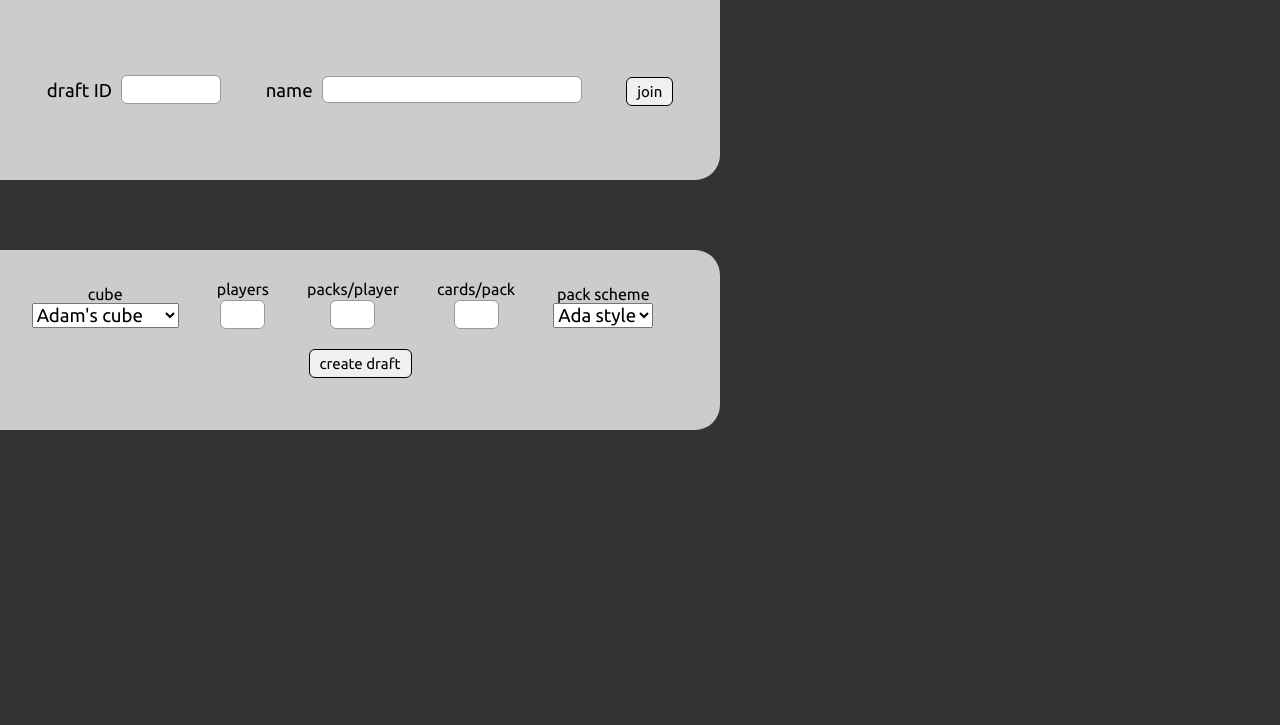
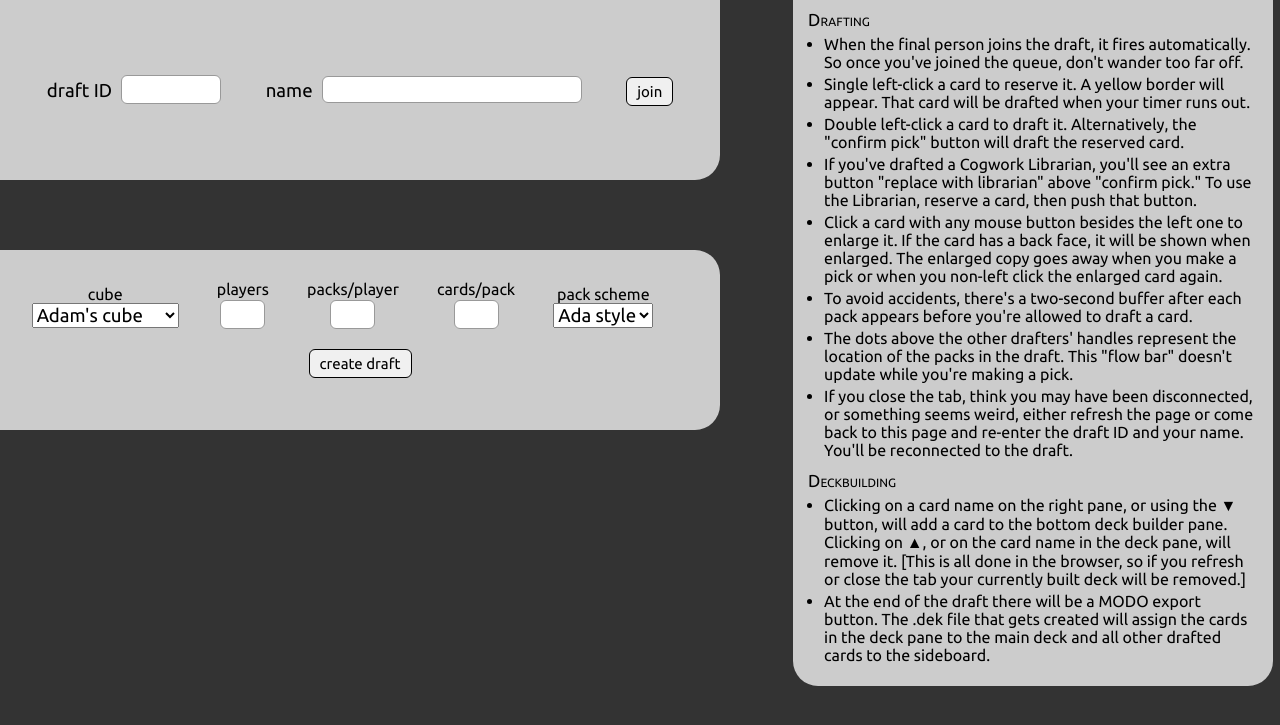
Before and after one commit to ajlvi/cube-draft, a Flask app: page /queue in a window 1280 px wide. Shown: the top 725 px of the page. Run offline with Flask 2, Linux system fonts and the light colour scheme.

Commit message:
Info added to queue page
Created a right div which had the information of our pinned tab.

```diff
--- a/app/static/css/cubedraft.css
+++ b/app/static/css/cubedraft.css
@@ -80,6 +80,14 @@ body {margin-left: 0; margin-top: 0 ; overflow-x: auto; overflow-y: auto}
 .zoomed-image { width : 275px; }
 
 /* for queue page */
+.queue-left-container {width : 720px ; display:inline-block ; vertical-align: top}
+.queue-right-container {width : 450px ; display:inline-block ; vertical-align: top; margin-left: 70px }
+
+.infoblock { width : 450px ; display : table; font-size : 12pt ; font-family: Ubuntu ; background : #CCCCCC ; border-radius: 0px 0px 25px 25px ; color : black ; padding: 10px 15px 10px 15px }
+.info-header { font-variant: small-caps ; font-size: 13pt }
+.infoblock > ul { padding: 0px 0px 0px 16px ; margin-top:6px; margin-bottom: 8px }
+.infoblock > ul > li {padding-bottom : 4px }
+
 .queueblock { height: 180px ; width : 720px ; display:table; text-align:center;
 	background : #CCCCCC ; border-radius: 0px 0px 25px 0px; font-family: Ubuntu ;
 	color:black ; font-size: 14pt }
--- a/app/templates/queue.html
+++ b/app/templates/queue.html
@@ -35,6 +35,7 @@ function validateForm() {
 {% endblock %}
 
 {% block content %}
+<div class="queue-left-container">
 <div class="queueblock">
 <!-- for joining a draft -->
 <form action='draftviewer' method="post">
@@ -81,4 +82,26 @@ function validateForm() {
 <div class="created-response">{{ draftcreated }}</div>
 
 </div>
+</div>
+<div class="queue-right-container">
+<div class="infoblock">
+<span class="info-header">Drafting</span>
+<ul>
+<li>When the final person joins the draft, it fires automatically. So once you've joined the queue, don't wander too far off.
+<li>Single left-click a card to reserve it. A yellow border will appear. That card will be drafted when your timer runs out.
+<li>Double left-click a card to draft it. Alternatively, the "confirm pick" button will draft the reserved card.
+<li>If you've drafted a Cogwork Librarian, you'll see an extra button "replace with librarian" above "confirm pick." To use the Librarian, reserve a card, then push that button.
+<li>Click a card with any mouse button besides the left one to enlarge it. If the card has a back face, it will be shown when enlarged. The enlarged copy goes away when you make a pick or when you non-left click the enlarged card again.
+<li>To avoid accidents, there's a two-second buffer after each pack appears before you're allowed to draft a card.
+<li>The dots above the other drafters' handles represent the location of the packs in the draft. This "flow bar" doesn't update while you're making a pick.
+<li>If you close the tab, think you may have been disconnected, or something seems weird, either refresh the page or come back to this page and re-enter the draft ID and your name. You'll be reconnected to the draft.
+</ul>
+
+<span class="info-header">Deckbuilding</span>
+<ul>
+<li>Clicking on a card name on the right pane, or using the ▼ button, will add a card to the bottom deck builder pane. Clicking on ▲, or on the card name in the deck pane, will remove it. [This is all done in the browser, so if you refresh or close the tab your currently built deck will be removed.]
+<li>At the end of the draft there will be a MODO export button. The .dek file that gets created will assign the cards in the deck pane to the main deck and all other drafted cards to the sideboard.
+</ul>
+</div>
+</div>
 {% endblock %}
```
